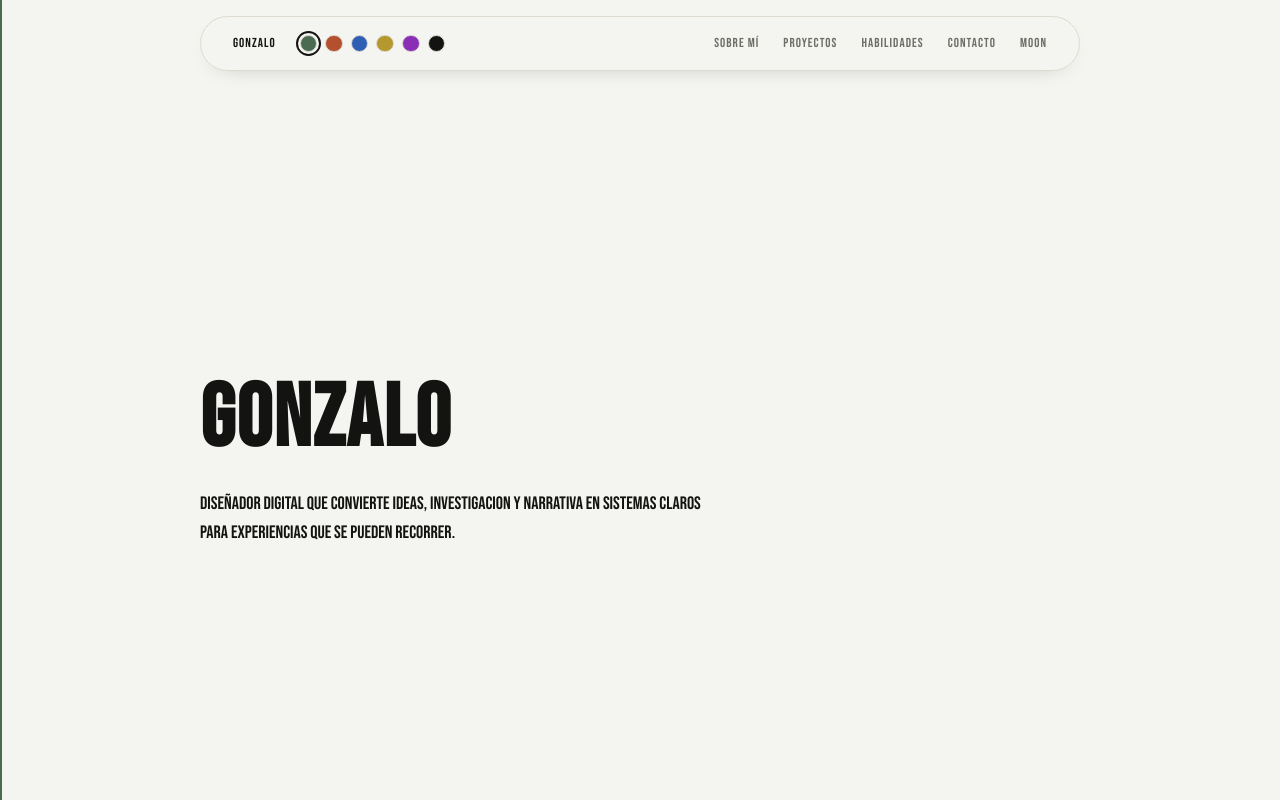
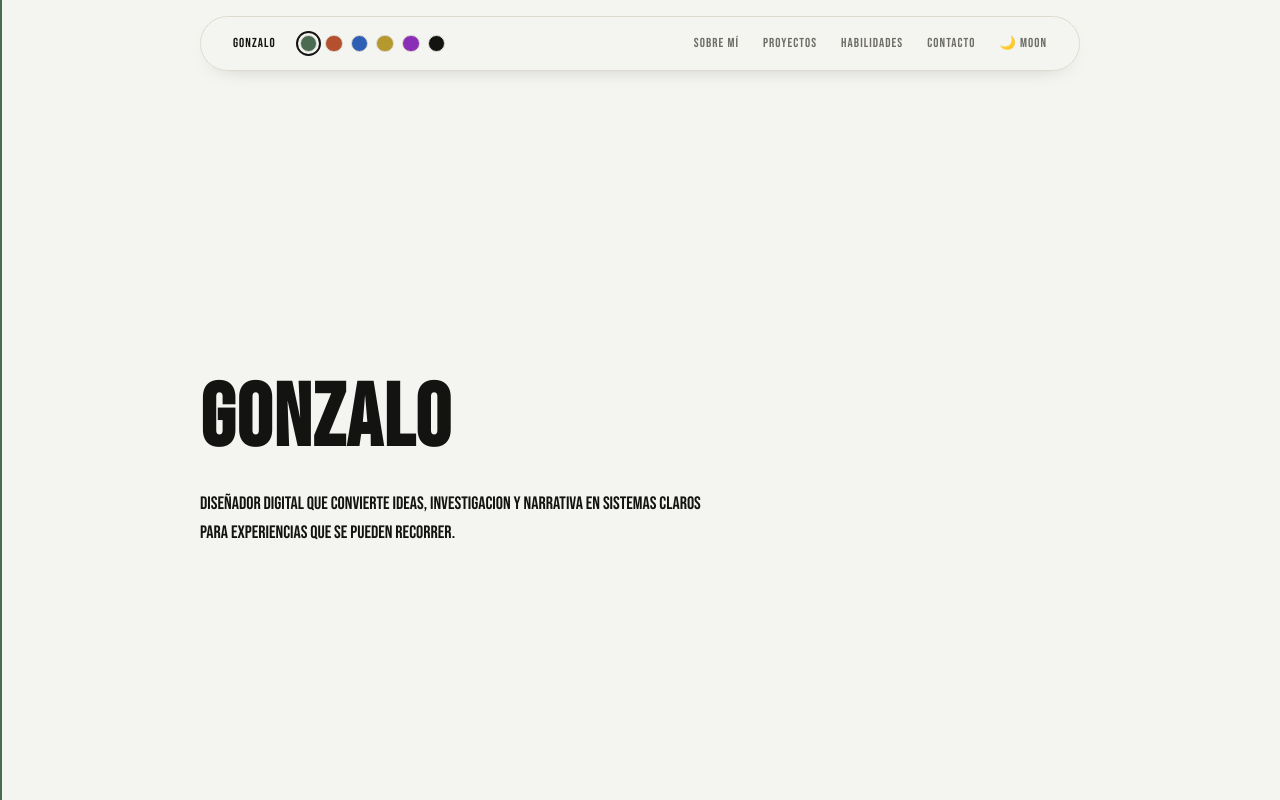
Before and after one commit to GonzaloOo4/tallarinaso, a Next.js app: page / in a window 1280 px wide. Shown: the top 800 px of the page. Built offline with nearby package versions, Linux system fonts and the light colour scheme.

Commit message:
Add sun/moon emoji to theme toggle label

```diff
--- a/src/components/ui/ThemeToggle.tsx
+++ b/src/components/ui/ThemeToggle.tsx
@@ -19,7 +19,7 @@ export const ThemeToggle = () => {
       variant="quiet"
       type="button"
     >
-      <span aria-hidden="true">{mounted ? (isDark ? 'sun' : 'moon') : ''}</span>
+      <span aria-hidden="true">{mounted ? (isDark ? '☀️ sun' : '🌙 moon') : ''}</span>
     </Button>
   );
 };
```
